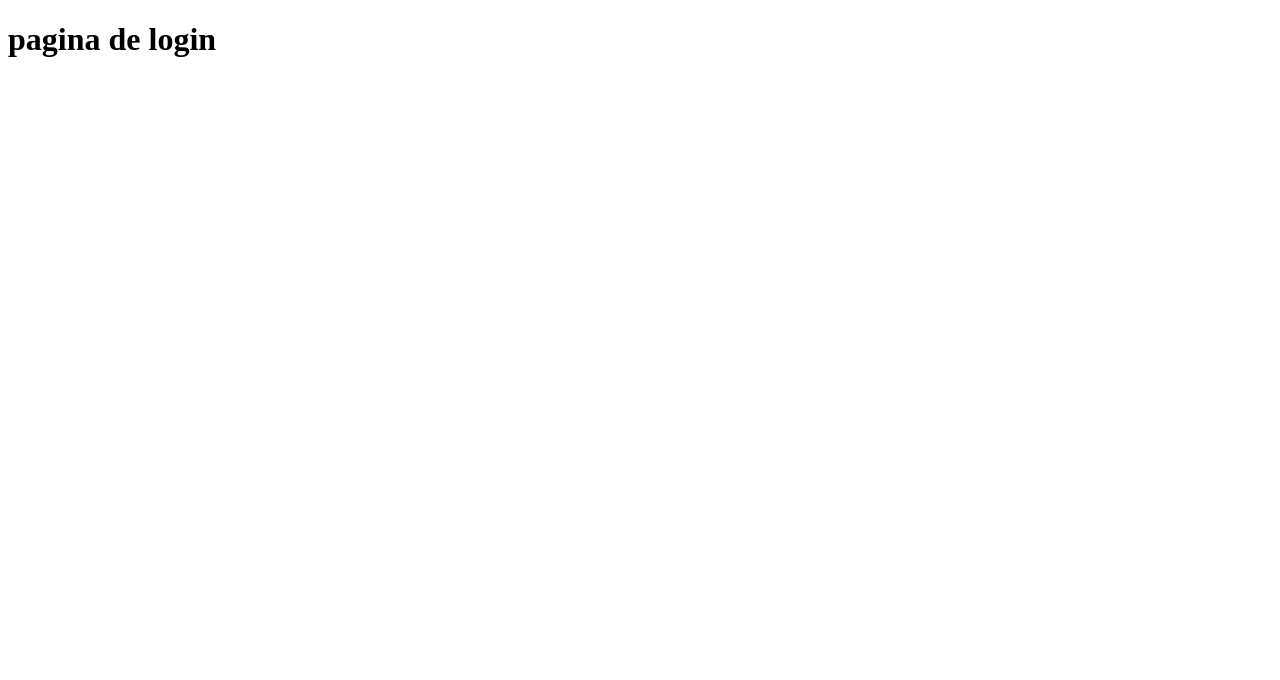
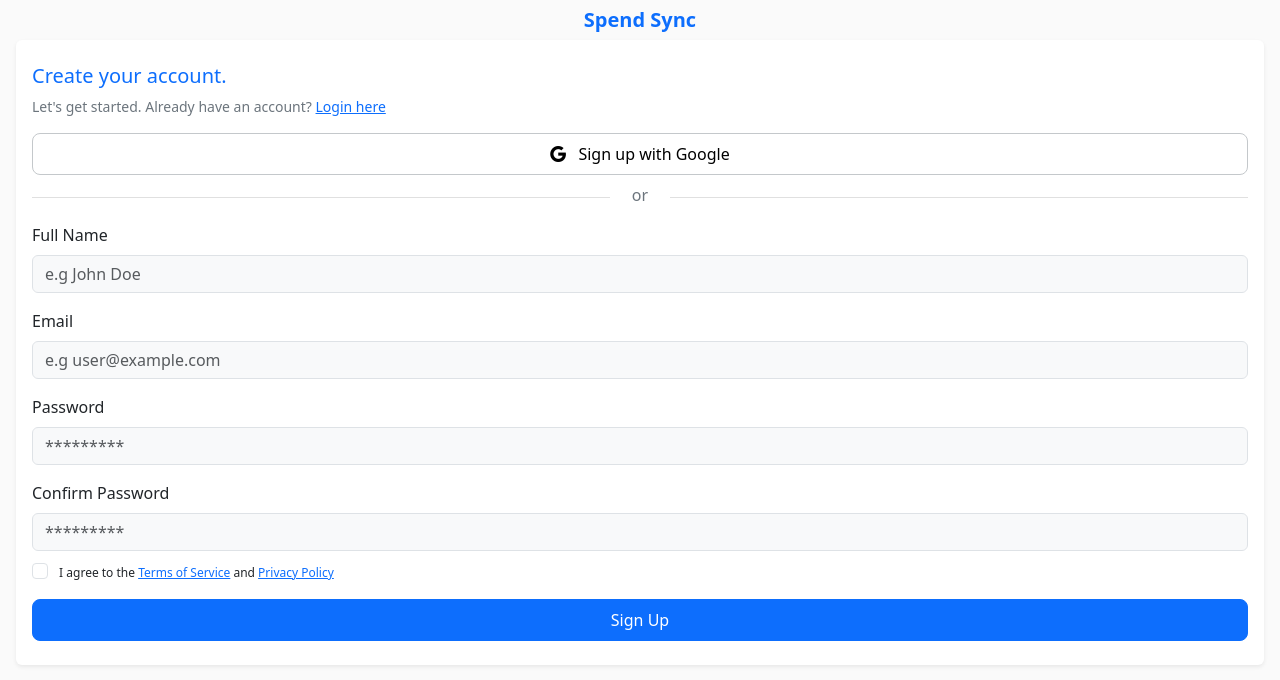
Before and after one commit to JeffersonSAucv/spend-sync-app, an Angular app: page /register in a window 1280 px wide. Before the commit this address led to /login. Shown: the top 680 px of the page. Built offline with nearby package versions, Linux system fonts and the light colour scheme.

Commit message:
feat: se agrega página de registro

```diff
--- a/angular.json
+++ b/angular.json
@@ -20,9 +20,7 @@
             "outputPath": "dist/spend-sync-app",
             "index": "src/index.html",
             "browser": "src/main.ts",
-            "polyfills": [
-              "zone.js"
-            ],
+            "polyfills": ["zone.js"],
             "tsConfig": "tsconfig.app.json",
             "inlineStyleLanguage": "scss",
             "assets": [
@@ -32,6 +30,8 @@
               }
             ],
             "styles": [
+              "node_modules/bootstrap/dist/css/bootstrap.min.css",
+              "node_modules/bootstrap-icons/font/bootstrap-icons.css",
               "src/styles.scss"
             ],
             "scripts": []
@@ -78,10 +78,7 @@
         "test": {
           "builder": "@angular-devkit/build-angular:karma",
           "options": {
-            "polyfills": [
-              "zone.js",
-              "zone.js/testing"
-            ],
+            "polyfills": ["zone.js", "zone.js/testing"],
             "tsConfig": "tsconfig.spec.json",
             "inlineStyleLanguage": "scss",
             "assets": [
@@ -90,9 +87,7 @@
                 "input": "public"
               }
             ],
-            "styles": [
-              "src/styles.scss"
-            ],
+            "styles": ["src/styles.scss"],
             "scripts": []
           }
         }
--- a/package.json
+++ b/package.json
@@ -18,6 +18,8 @@
     "@angular/platform-browser": "^18.0.0",
     "@angular/platform-browser-dynamic": "^18.0.0",
     "@angular/router": "^18.0.0",
+    "bootstrap": "^5.3.3",
+    "bootstrap-icons": "^1.11.3",
     "rxjs": "~7.8.0",
     "tslib": "^2.3.0",
     "zone.js": "~0.14.3"
--- a/src/app/app.routes.ts
+++ b/src/app/app.routes.ts
@@ -2,7 +2,14 @@
 import { LoginPageComponent } from './auth/pages/loginPage/loginPage.component';
 
 export const routes: Routes = [
-  {path : '', redirectTo:'login', pathMatch: 'full'},
-  {path : '**', redirectTo:'login'},
-  {path :'login', component: LoginPageComponent}
+  { path: '', redirectTo: 'login', pathMatch: 'full' },
+  { path: 'login', component: LoginPageComponent },
+  {
+    path: 'register',
+    loadComponent: () =>
+      import('./auth/pages/register-page/register-page.component').then(
+        (c) => c.RegisterPageComponent
+      ),
+  },
+  { path: '**', redirectTo: 'login' },
 ];
--- /dev/null
+++ b/src/app/auth/pages/register-page/register-page.component.html
@@ -0,0 +1,70 @@
+<main class="auth-container">
+  <section></section>
+  <section>
+    <h1 class="text-center text-primary fs-5 fw-bold my-2">Spend Sync</h1>
+    <div class="card py-2 border-0 shadow-sm">
+      <div class="card-body">
+        <h2 class="text-primary fs-5 fw-medium">Create your account.</h2>
+        <p class="text-secondary fs-7 fw-medium">
+          Let's get started. Already have an account?
+          <a routerLink="/login" class="fw-medium">Login here</a>
+        </p>
+        <button
+          type="button"
+          class="btn btn-outline-secondary w-100 text-black border-secondary-subtle fw-medium py-2 rounded-3"
+        >
+          <i class="bi bi-google me-2"></i>
+          Sign up with Google
+        </button>
+        <p class="mt-2 text-secondary text-center divider">or</p>
+        <form>
+          <label class="form-label fw-medium" for="fullname">Full Name</label>
+          <input
+            id="fullname"
+            type="text"
+            class="form-control mb-3 bg-body-tertiary"
+            placeholder="e.g John Doe"
+          />
+          <label class="form-label fw-medium" for="email">Email</label>
+          <input
+            id="email"
+            type="email"
+            class="form-control mb-3 bg-body-tertiary"
+            placeholder="e.g user@example.com"
+          />
+          <label class="form-label fw-medium" for="password">Password</label>
+          <input
+            id="password"
+            type="password"
+            class="form-control mb-3 bg-body-tertiary"
+            placeholder="*********"
+          />
+          <label class="form-label fw-medium" for="confirm">
+            Confirm Password
+          </label>
+          <input
+            id="confirm"
+            type="password"
+            class="form-control mb-2 bg-body-tertiary"
+            placeholder="*********"
+          />
+          <input
+            class="form-check-input me-2"
+            type="checkbox"
+            aria-labelledby="terms"
+          />
+          <small class="d-inline fs-8" id="terms">
+            I agree to the <a href="#">Terms of Service</a> and
+            <a href="#">Privacy Policy</a>
+          </small>
+          <button
+            type="submit"
+            class="btn btn-primary w-100 py-2 fw-medium mt-3 rounded-3"
+          >
+            Sign Up
+          </button>
+        </form>
+      </div>
+    </div>
+  </section>
+</main>
--- /dev/null
+++ b/src/app/auth/pages/register-page/register-page.component.scss
@@ -0,0 +1,17 @@
+.divider {
+  position: relative;
+
+  &::before,
+  &::after {
+    content: "";
+    display: block;
+    position: absolute;
+    top: 60%;
+    background-color: rgba(128, 128, 128, 0.242);
+    height: 1px;
+    width: calc(50% - 30px);
+  }
+  &::after {
+    right: 0;
+  }
+}
--- a/src/index.html
+++ b/src/index.html
@@ -1,11 +1,17 @@
-<!doctype html>
+<!DOCTYPE html>
 <html lang="en">
   <head>
-  <meta charset="utf-8">
+    <meta charset="utf-8" />
     <title>SpendSyncApp</title>
-  <base href="/">
-  <meta name="viewport" content="width=device-width, initial-scale=1">
-  <link rel="icon" type="image/x-icon" href="favicon.ico">
+    <base href="/" />
+    <meta name="viewport" content="width=device-width, initial-scale=1" />
+    <link rel="icon" type="image/x-icon" href="favicon.ico" />
+    <link rel="preconnect" href="https://fonts.googleapis.com" />
+    <link rel="preconnect" href="https://fonts.gstatic.com" crossorigin />
+    <link
+      href="https://fonts.googleapis.com/css2?family=Poppins:ital,wght@0,100;0,200;0,300;0,400;0,500;0,600;0,700;0,800;0,900;1,100;1,200;1,300;1,400;1,500;1,600;1,700;1,800;1,900&display=swap"
+      rel="stylesheet"
+    />
   </head>
   <body>
     <app-root></app-root>
--- a/src/styles.scss
+++ b/src/styles.scss
@@ -1 +1,19 @@
-/* You can add global styles to this file, and also import other style files */
+body {
+  background-color: #fafafa;
+  min-height: 100vh;
+  // font-family: sans-serif;
+}
+
+.auth-container {
+  max-width: 1440px;
+  margin: 0 auto;
+  padding-left: 16px;
+  padding-right: 16px;
+}
+
+.fs-7 {
+  font-size: 0.875rem;
+}
+.fs-8 {
+  font-size: 0.75rem;
+}
```
Also changed, not shown: src/app/auth/pages/register-page/register-page.component.ts (added, +11 -0 lines), 1 other file (tests, documents, lock files or other folders). Lines whose indentation alone changed are shown as unchanged.
